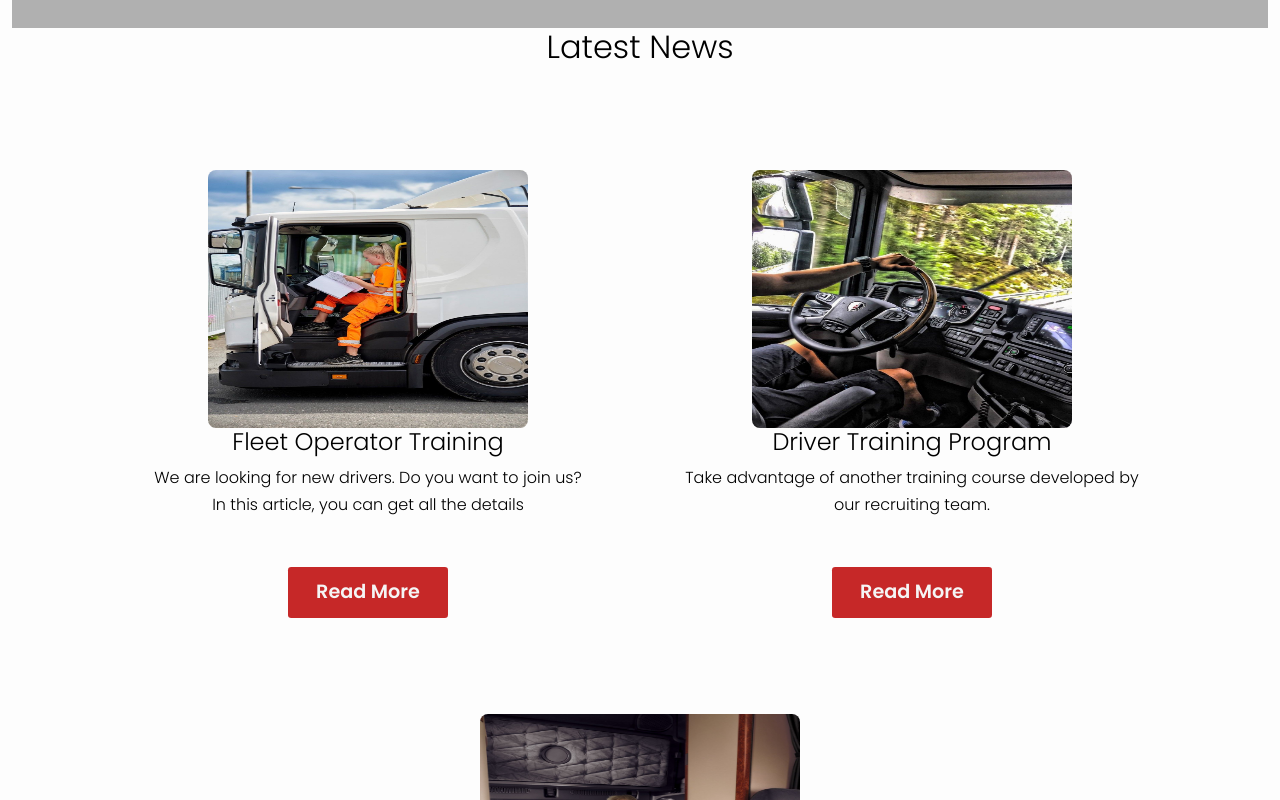
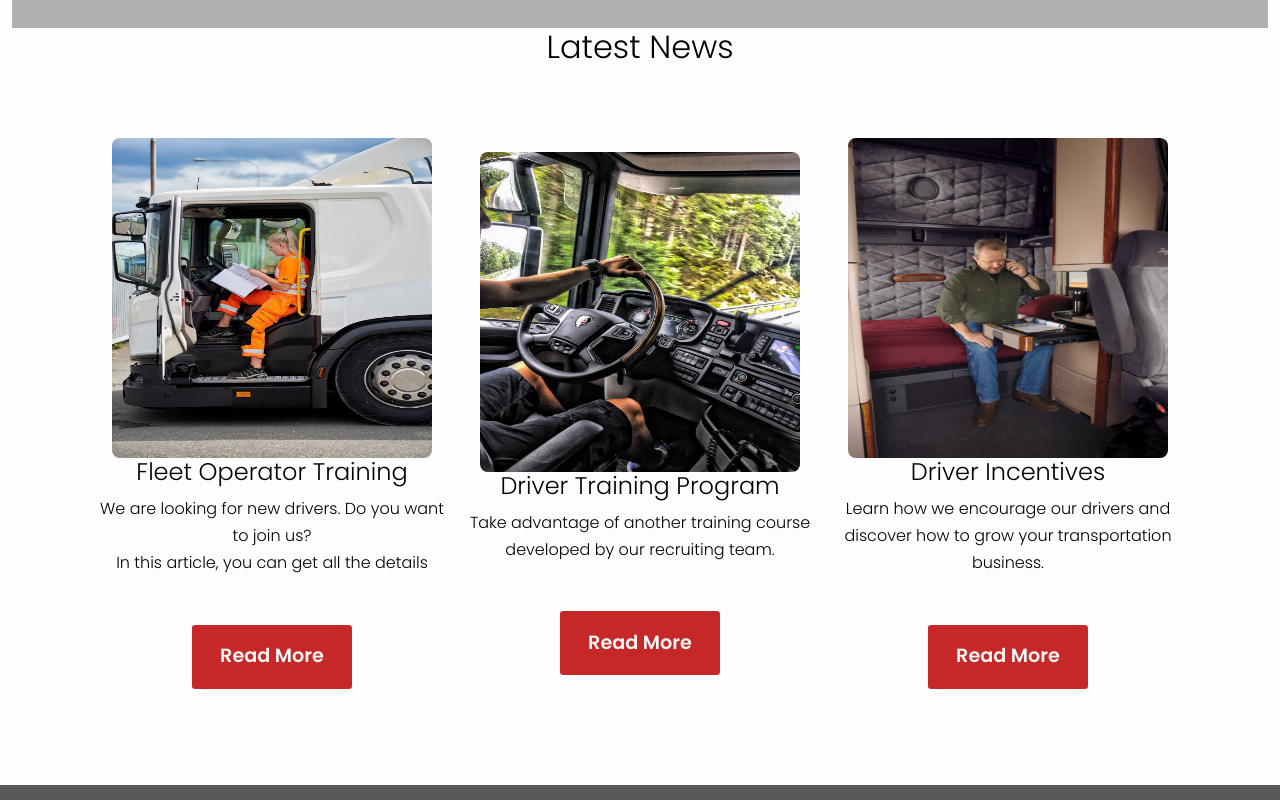
Before and after one commit to Roche001/Logistics-company, a React (Create React App) app: page / in a window 1280 px wide. Shown: the part 3700-4500 px from the top of the page. Built offline with nearby package versions, Linux system fonts and the light colour scheme.

Commit message:
Update changes

```diff
--- a/src/components/home/Home.css
+++ b/src/components/home/Home.css
@@ -333,9 +333,6 @@ span {
   justify-content: center;
   align-items: center;
   text-align: center;
-  width: 30rem;
-  height: 30rem;
-  margin: 2rem;
 }
 .news-container-one img {
   width: 20rem;
```
